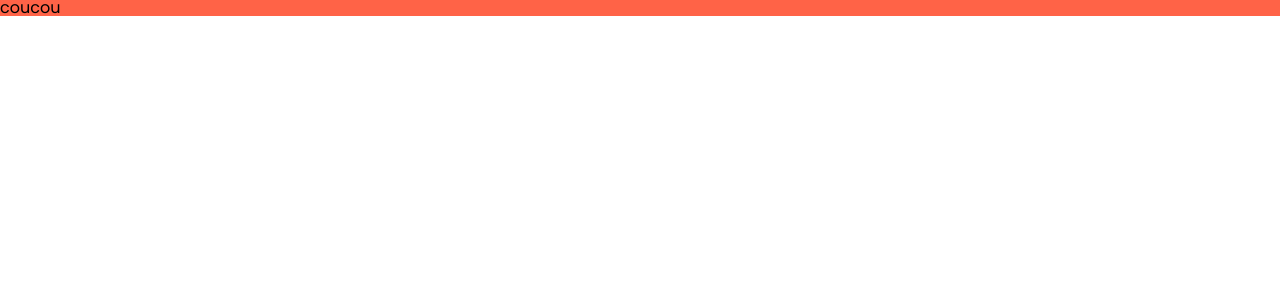
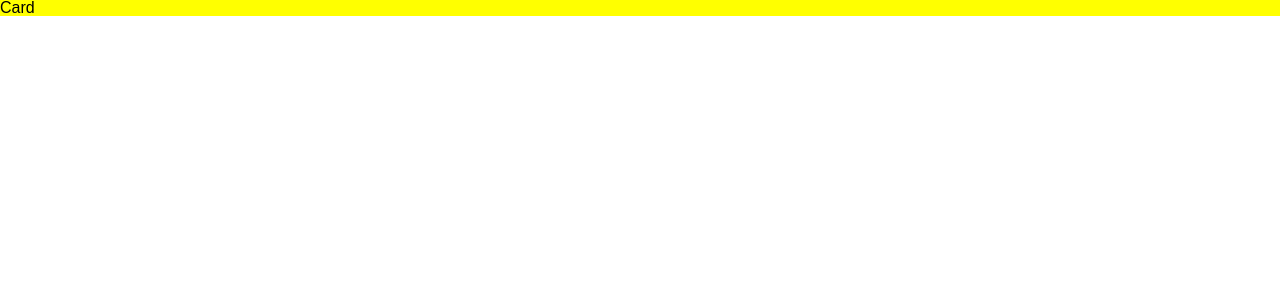
Before and after one commit to ThomasDCW/Guitars-CP4, a React (Vite) app in the folder frontend/: page / in a window 1280 px wide. Shown: the top 300 px of the page. Built offline with nearby package versions, Linux system fonts and the light colour scheme.

Commit message:
add Card component

```diff
--- a/frontend/src/App.jsx
+++ b/frontend/src/App.jsx
@@ -1,7 +1,12 @@
+import Card from "@components/Card";
 import GlobalStyle from "./GlobalStyle";
 
 function App() {
-  return <GlobalStyle>coucou</GlobalStyle>;
+  return (
+    <GlobalStyle>
+      <Card />
+    </GlobalStyle>
+  );
 }
 
 export default App;
--- /dev/null
+++ b/frontend/src/components/Card/index.jsx
@@ -0,0 +1,5 @@
+import SCard from "./style";
+
+export default function Card() {
+  return <SCard>Card</SCard>;
+}
--- /dev/null
+++ b/frontend/src/components/Card/style.jsx
@@ -0,0 +1,5 @@
+import styled from "styled-components";
+
+export default styled.div`
+  background-color: yellow;
+`;
```
